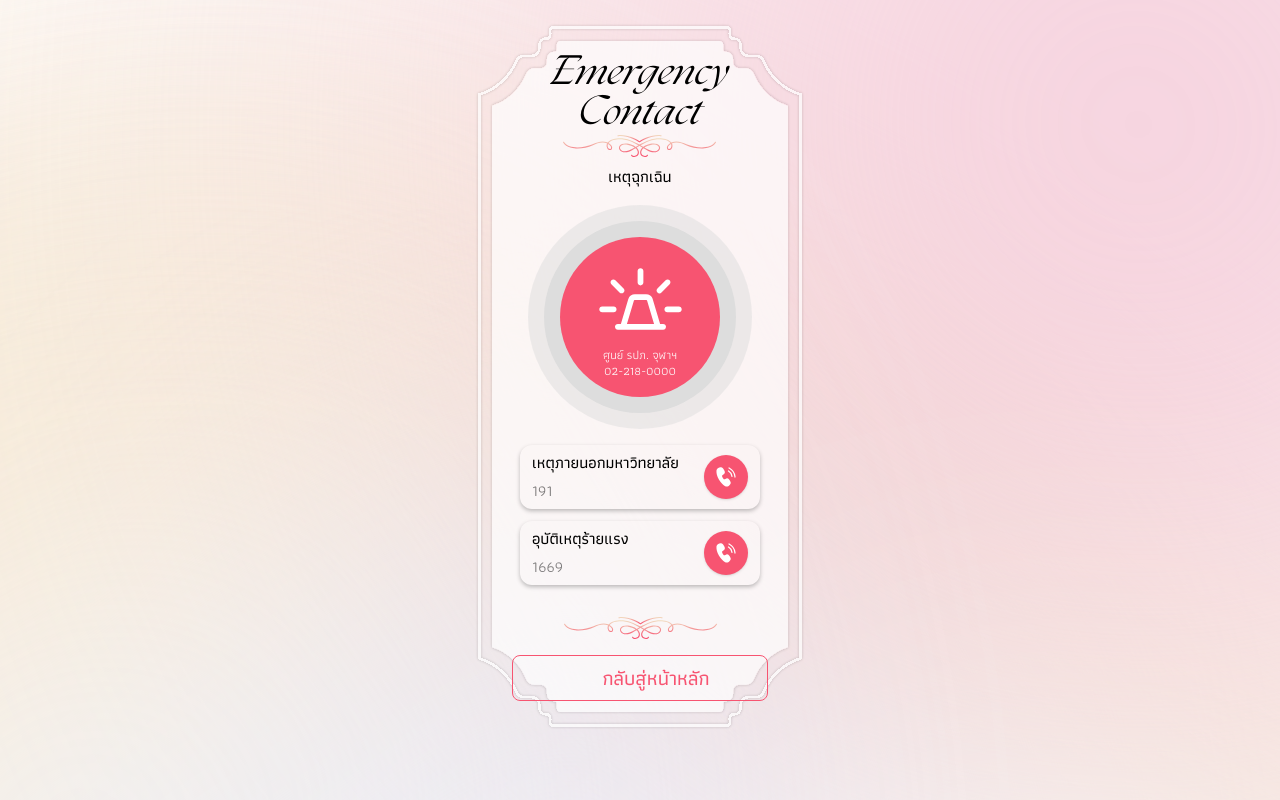
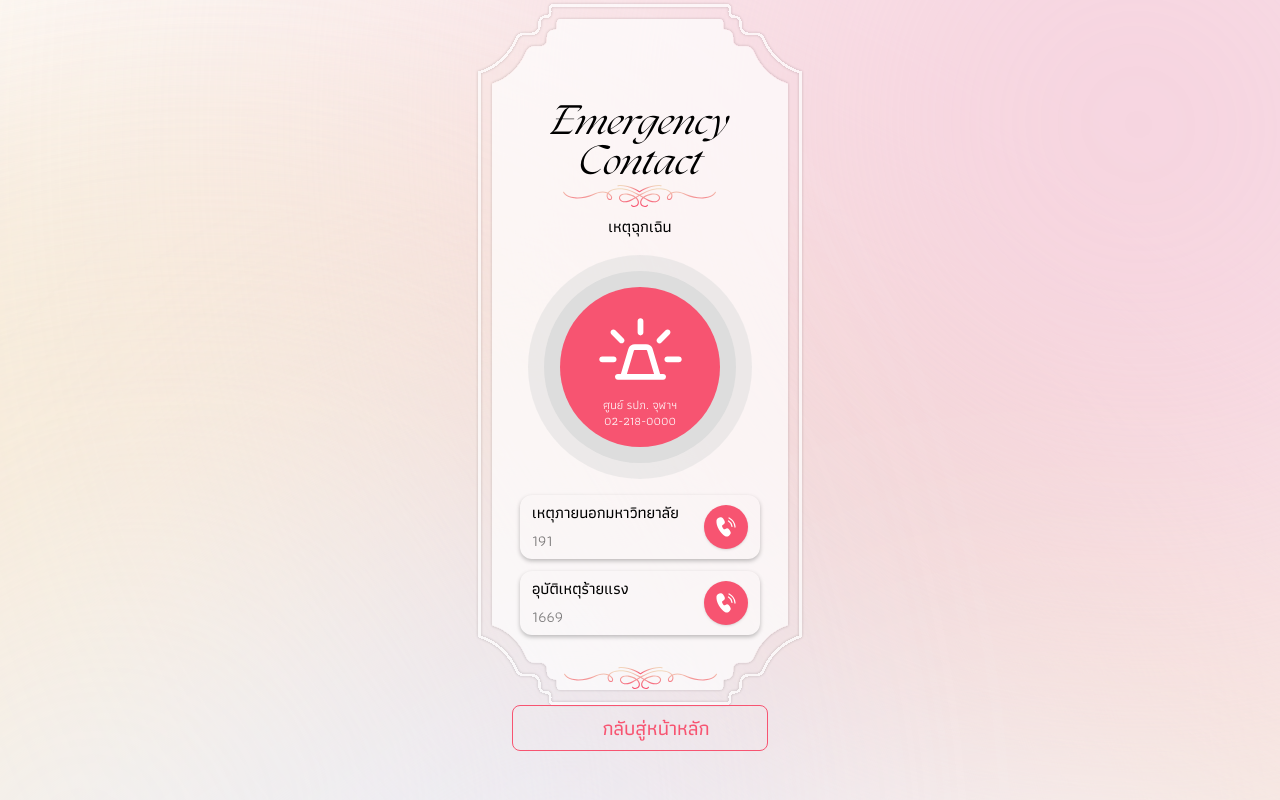
Before and after one commit to mastermrx008/firstdate-rpkm67-frontend, a Next.js app: page /emergency-contact in a window 1280 px wide. Shown: the top 800 px of the page. Built offline with nearby package versions, Linux system fonts and the light colour scheme; some icons are missing.

Commit message:
fix: fix UI

```diff
--- a/src/app/emergency-contact/page.tsx
+++ b/src/app/emergency-contact/page.tsx
@@ -9,7 +9,7 @@ export default function Home() {
   return (
     <main className="w-full h-screen flex justify-center items-center flex-col">
       <Border variant="transparent">
-        <div className="-mt-11 flex flex-col  items-center">
+        <div className="mt-7 flex flex-col  items-center">
           <h1 className="text-center text-4xl text-balance font-season italic ">
             Emergency Contact
           </h1>
```
